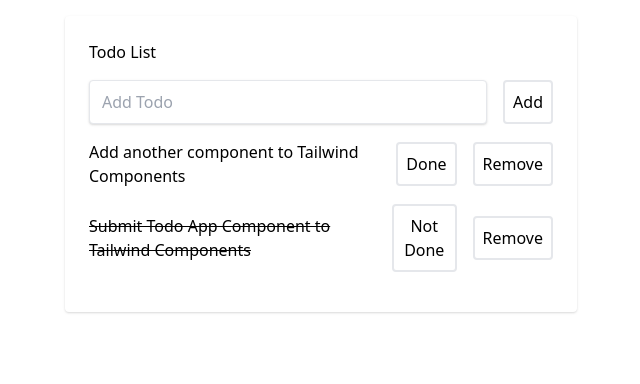
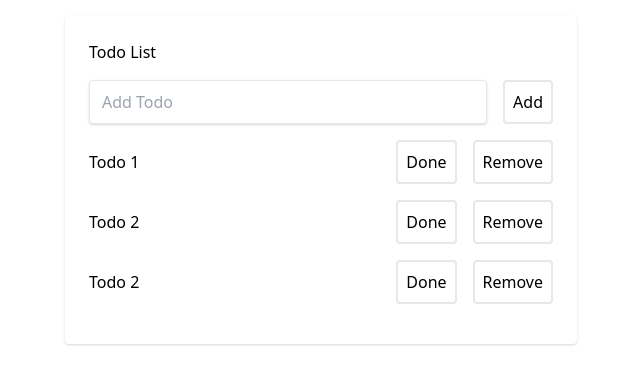
Before and after one commit to vedatbozkurt/nuxt-crud, a Nuxt app: page / in a window 1280 px wide. Shown: the top 384 px of the page, without its empty margins (319-959 px from the left). Built offline with nearby package versions, Linux system fonts and the light colour scheme.

Commit message:
show todos

```diff
--- a/pages/index.vue
+++ b/pages/index.vue
@@ -3,7 +3,7 @@
  * @Email: info@wedat.org
  * @Date: 2021-08-24 14:26:45
  * @LastEditors: @vedatbozkurt
- * @LastEditTime: 2021-08-24 14:28:41
+ * @LastEditTime: 2021-08-24 14:44:26
 -->
 <template>
   <div class="container">
@@ -54,9 +54,10 @@
           </div>
         </div>
         <div>
-          <div class="flex mb-4 items-center">
+          <div class="flex mb-4 items-center"
+          v-for="todo in todoList" :key="todo.id">
             <p class="w-full text-grey-darkest">
-              Add another component to Tailwind Components
+              {{ todo.title}}
             </p>
             <button
               class="
@@ -90,42 +91,6 @@
               Remove
             </button>
           </div>
-          <div class="flex mb-4 items-center">
-            <p class="w-full line-through text-green">
-              Submit Todo App Component to Tailwind Components
-            </p>
-            <button
-              class="
-                flex-no-shrink
-                p-2
-                ml-4
-                mr-2
-                border-2
-                rounded
-                hover:text-white
-                text-grey
-                border-grey
-                hover:bg-grey
-              "
-            >
-              Not Done
-            </button>
-            <button
-              class="
-                flex-no-shrink
-                p-2
-                ml-2
-                border-2
-                rounded
-                text-red
-                border-red
-                hover:text-white
-                hover:bg-red
-              "
-            >
-              Remove
-            </button>
-          </div>
         </div>
       </div>
     </div>
@@ -133,5 +98,12 @@
 </template>
 
 <script>
-export default {};
+export default {
+  computed : {
+    todoList() {
+      return this.$store.getters["todo/todoList"];
+      // return this.$store.state.todo.todoList;
+    }
+  }
+};
 </script>
--- /dev/null
+++ b/store/todo.js
@@ -0,0 +1,59 @@
+/*
+ * @Author: @vedatbozkurt
+ * @Email: info@wedat.org
+ * @Date: 2021-08-24 14:31:22
+ * @LastEditors: @vedatbozkurt
+ * @LastEditTime: 2021-08-24 14:36:43
+ */
+export const MUTATIONS = {
+    SET_TODO : 'SET_TODO',
+    ADD_TODO : 'ADD_TODO',
+    REMOVE_TODO : 'REMOVE_TODO',
+  }
+
+  export const state = () => ({
+    todoList: [
+      {
+        id: 1,
+        title : "Todo 1"
+       },
+      {
+        id: 2,
+        title : "Todo 2"
+       },
+      {
+        id: 3,
+        title : "Todo 2"
+       }
+     ]
+   })
+
+  export const mutations = {
+    [MUTATIONS.SET_TODO](state, todo){
+     state.todoList = todo
+   },
+    [MUTATIONS.ADD_TODO](state, item){
+     state.todoList.push(item)
+   },
+    [MUTATIONS.REMOVE_TODO](state, id){
+      const itemIndex = state.todoList.findIndex((i) => i.id === id)
+      state.todoList.splice(itemIndex,1)
+   }
+  }
+
+  export const actions = {
+     async getTodoList({ commit }) {
+      const { data: todo } = await this.$axios.get(`https://jsonplaceholder.typicode.com/todos`)
+      commit(MUTATIONS.SET_TODO,todo)
+    },
+    addTodo({ commit },item) {
+      commit(MUTATIONS.ADD_TODO,item)
+    },
+    removeTodo({ commit },id) {
+      commit(MUTATIONS.REMOVE_TODO,id)
+    }
+  }
+
+  export const getters = {
+   todoList : (state) => state.todoList
+  }
```
